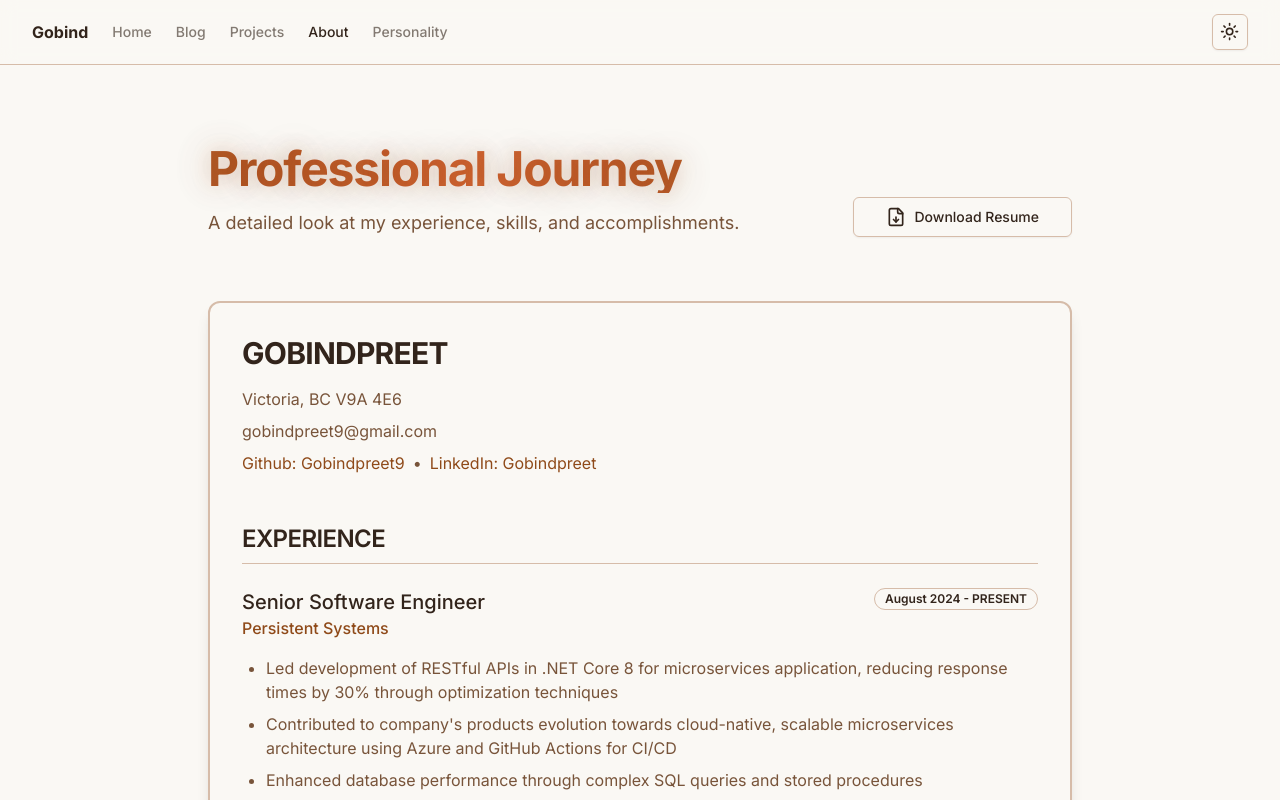
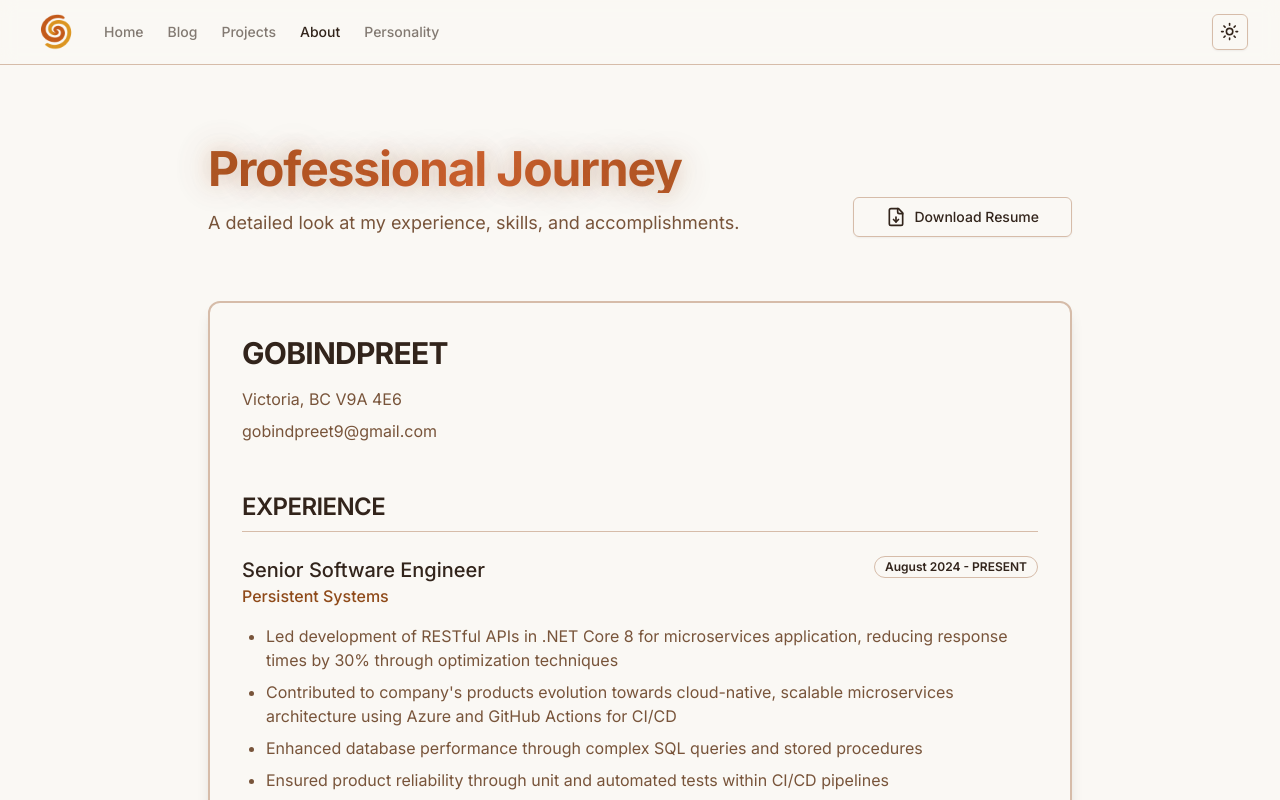
Before and after one commit to Gobindpreet9/portfolio-app-2.0, a Next.js app: page /about in a window 1280 px wide. Shown: the top 800 px of the page. Built offline with nearby package versions, Linux system fonts and the light colour scheme.

Commit message:
resume download fixed and logo added

```diff
--- a/components/about/resume-section.tsx
+++ b/components/about/resume-section.tsx
@@ -9,11 +9,6 @@ export function ResumeSection() {
         <div className="space-y-2 text-muted-foreground">
           <p>Victoria, BC V9A 4E6</p>
           <p>gobindpreet9@gmail.com</p>
-          <div className="flex gap-2">
-            <a href="https://github.com/Gobindpreet9" className="text-primary hover:underline">Github: Gobindpreet9</a>
-            <span>•</span>
-            <a href="https://linkedin.com/in/Gobindpreet" className="text-primary hover:underline">LinkedIn: Gobindpreet</a>
-          </div>
         </div>
       </div>
 
--- a/components/navigation.tsx
+++ b/components/navigation.tsx
@@ -2,6 +2,7 @@
 
 import * as React from "react"
 import Link from "next/link"
+import Image from "next/image"
 import { usePathname } from "next/navigation"
 import { cn } from "@/lib/utils"
 import { Button } from "@/components/ui/button"
@@ -47,9 +48,13 @@ export function Navigation() {
         {/* Desktop Navigation */}
         <div className="mr-4 hidden md:flex">
           <Link href="/" className="mr-6 flex items-center space-x-2">
-            <span className="hidden font-bold sm:inline-block">
-              Gobind
-            </span>
+            <Image
+              src="/logo.png"
+              alt="Gobind Logo"
+              width={48}
+              height={48}
+              className="h-12 w-auto"
+            />
           </Link>
           <nav className="flex items-center space-x-6 text-sm font-medium">
             {routes.map((route) => (
```
Also changed, not shown: public/logo.png (added), 1 other file (tests, documents, lock files or other folders).
